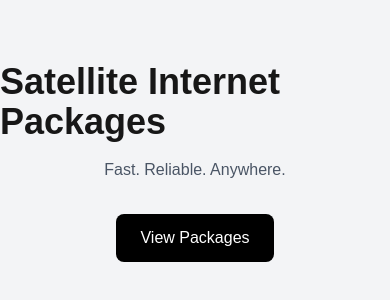
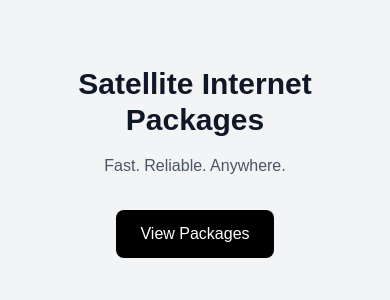
Before and after one commit to virtualassistantjoshua16-glitch/isp-demo, a Next.js app: page / in a window 390 px wide. Shown: the part 260-560 px from the top of the page. Built offline with nearby package versions, Linux system fonts and the light colour scheme.

Commit message:
fix mobile layout

```diff
--- a/app/page.tsx
+++ b/app/page.tsx
@@ -2,9 +2,14 @@ import Link from "next/link";
 
 export default function Home() {
   return (
-    <main className="min-h-screen bg-gray-100 flex flex-col items-center justify-center">
-      <h1 className="text-4xl font-bold mb-4">Satellite Internet Packages</h1>
-      <p className="mb-8 text-gray-600">Fast. Reliable. Anywhere.</p>
+    <main className="min-h-screen bg-gray-100 flex flex-col items-center justify-center px-6 text-center">
+      <h1 className="text-3xl md:text-5xl font-bold mb-4 text-gray-900">
+        Satellite Internet Packages
+      </h1>
+
+      <p className="mb-8 text-gray-600 text-base md:text-lg">
+        Fast. Reliable. Anywhere.
+      </p>
 
       <Link
         href="/packages"
```
